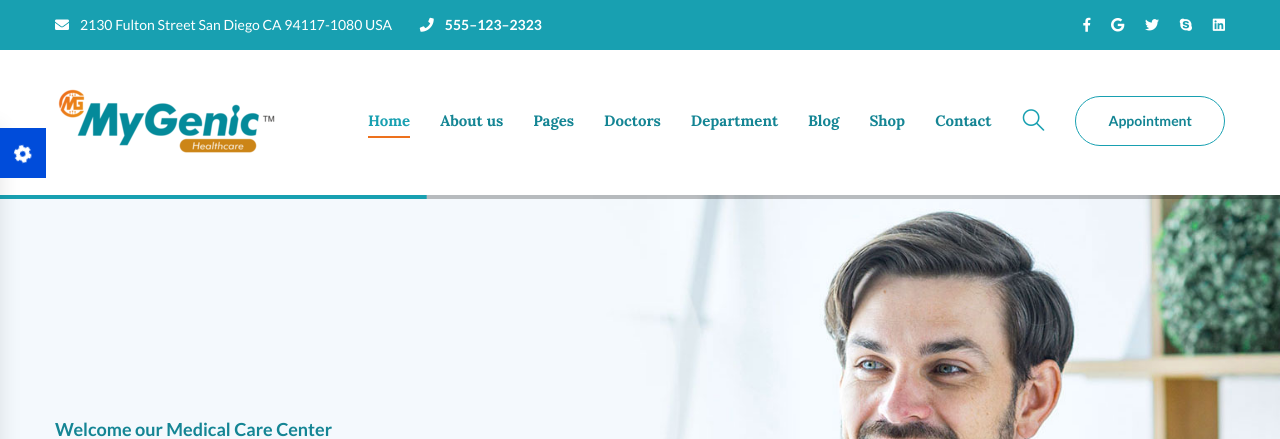
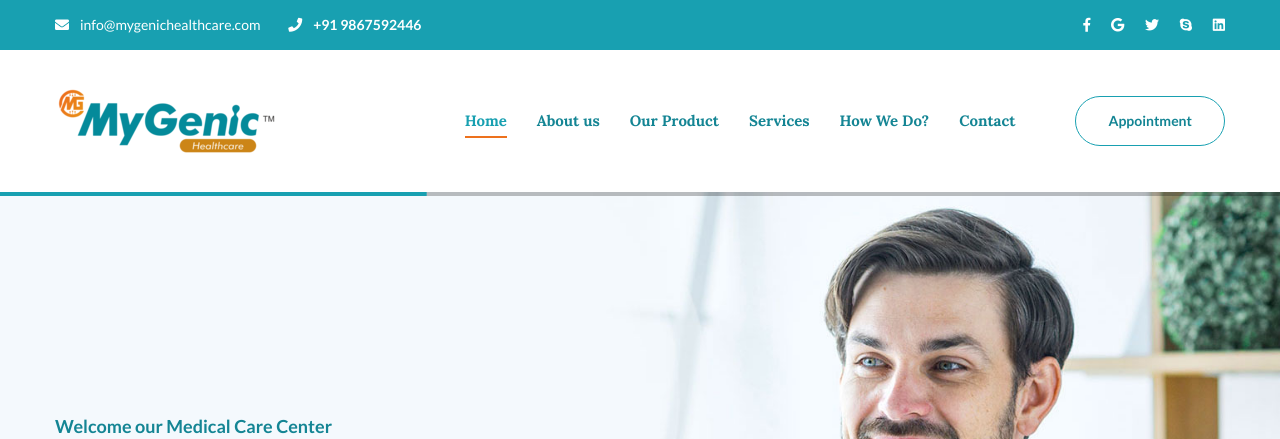
Before and after one commit to DeveloperSnehal/Mygenic_third, a PHP site: page / in a window 1280 px wide. Shown: the top 439 px of the page. Run offline with PHP 8.4, Linux system fonts and the light colour scheme.

```diff
--- a/footer.php
+++ b/footer.php
@@ -12,7 +12,7 @@
                         <div class="footer-column col-lg-7 col-md-6 col-sm-12">
                             <div class="footer-widget logo-widget">
                                 <div class="logo">
-                                    <a href="index.html"><img src="images/mygenic-logo-tm.png" alt="" /></a>
+                                    <a href="index.php"><img src="images/mygenic-logo-tm.png" alt="" /></a>
                                 </div>
                                 <div class="text">Meditech is a library of health and medical templates with
                                     predefined web elements which helps you to build your medical templates best
@@ -33,16 +33,16 @@
                         <div class="footer-column col-lg-5 col-md-6 col-sm-12">
                             <div class="footer-widget links-widget">
                                 <div class="footer-title  clearfix">
-                                    <h2>Departments</h2>
+                                    <h2>Our Company</h2>
                                     <div class="separator"></div>
                                 </div>
                                 <ul class="footer-list">
-                                    <li><a href="#">Surgery & Radiology</a></li>
-                                    <li><a href="#">Family Medicine</a></li>
-                                    <li><a href="#">Women’s Health</a></li>
-                                    <li><a href="#">Optician</a></li>
-                                    <li><a href="#">Pediatrics</a></li>
-                                    <li><a href="#">Dermatology</a></li>
+                                    <li><a href="#">Home</a></li>
+                                    <li><a href="#">About Us</a></li>
+                                    <li><a href="#">Our Products</a></li>
+                                    <li><a href="#">How We Do?</a></li>
+                                    <li><a href="#">Research & Development</a></li>
+                                    <li><a href="#">Contact Us</a></li>
                                 </ul>
                             </div>
                         </div>
@@ -53,35 +53,19 @@
                     <div class="row clearfix">
                         <!--Footer Column-->
                         <div class="footer-column col-lg-6 col-md-6 col-sm-12">
-                            <div class="footer-widget news-widget">
+                        <div class="footer-widget links-widget">
                                 <div class="footer-title  clearfix">
-                                    <h2>News Update</h2>
+                                    <h2>Our Services</h2>
                                     <div class="separator"></div>
                                 </div>
-                                <!--News Widget Block-->
-                                <div class="news-widget-block">
-                                    <div class="widget-inner">
-                                        <div class="image">
-                                            <img src="images/resource/news-image-1.jpg" alt="" />
-                                        </div>
-                                        <h3><a href="blog-detail.html">Integrative Medicine And Cancer
-                                                Treatment</a></h3>
-                                        <div class="post-date">July 11, 2023</div>
-                                    </div>
-                                </div>
-                                <!--News Widget Block-->
-                                <div class="news-widget-block">
-                                    <div class="widget-inner">
-                                        <div class="image">
-                                            <img src="images/resource/news-image-2.jpg" alt="" />
-                                        </div>
-                                        <h3><a href="blog-detail.html">Achieving Better Health Care One Patient
-                                                Time</a></h3>
-                                        <div class="post-date">July 11, 2023</div>
-                                    </div>
-                                </div>
-                            </div>
-                        </div>
+                                <ul class="footer-list">
+                                    <li><a href="#">Contract Manufacturer</a></li>
+                                    <li><a href="#">Third Party Pharma Manufacturer</a></li>
+                                    <li><a href="#">Quality Medicine Supplier</a></li>
+                                    <li><a href="#">Leading Pharmaceutical Exporter</a></li>
+                                    <li><a href="#">Research and Development</a></li>
+                                </ul>
+                            </div>                        </div>
                         <!--Footer Column-->
                         <div class="footer-column col-lg-6 col-md-6 col-sm-12">
                             <div class="footer-widget contact-widget">
@@ -90,13 +74,12 @@
                                     <div class="separator"></div>
                                 </div>
                                 <ul class="contact-list">
-                                    <li><span class="icon flaticon-placeholder"></span>2130 Fulton Street San
-                                        Diego <br> CA 94117-1080 USA</li>
-                                    <li><span class="icon flaticon-call"></span>Mon to Fri : 08:30 - 18:00 <br>
+                                    <li><span class="icon flaticon-placeholder"></span>Office No- 2 Plot No- 98, Sector 35 Dolphin Platinum Kamothe, Navi Mumbai, Maharashtra, India</li>
+                                    <li><span class="icon flaticon-call"></span><br>
                                         <a href="tel:+898-68679-575-09">+898 68679 575 09</a>
                                     </li>
-                                    <li><span class="icon flaticon-message"></span>Do you have a Question? <a
-                                            href="mailto:info@gmail.com">info@gmail.com</a></li>
+                                    <li><span class="icon flaticon-message"></span>Do you have a Question?
+                                    <a href="mailto:info@gmail.com" style="font-size: 15px;">info@mygenichealthcare.com</a></li>
                                 </ul>
                             </div>
                         </div>
@@ -148,39 +131,6 @@
     </div>
 </div>
 
-<!-- Color Palate / Color Switcher -->
-<div class="color-palate">
-    <div class="color-trigger">
-        <i class="fas fa-cog"></i>
-    </div>
-    <div class="color-palate-head">
-        <h6>Choose Your Color</h6>
-    </div>
-    <div class="various-color clearfix">
-        <div class="colors-list">
-            <span class="palate default-color active" data-theme-file="css/color-themes/default-theme.css"></span>
-            <span class="palate green-color" data-theme-file="css/color-themes/green-theme.css"></span>
-            <span class="palate olive-color" data-theme-file="css/color-themes/olive-theme.css"></span>
-            <span class="palate orange-color" data-theme-file="css/color-themes/orange-theme.css"></span>
-            <span class="palate purple-color" data-theme-file="css/color-themes/purple-theme.css"></span>
-            <span class="palate teal-color" data-theme-file="css/color-themes/teal-theme.css"></span>
-            <span class="palate brown-color" data-theme-file="css/color-themes/brown-theme.css"></span>
-            <span class="palate redd-color" data-theme-file="css/color-themes/redd-color.css"></span>
-        </div>
-    </div>
-
-    <ul class="rtl-version option-box">
-        <li class="rtl">RTL Version</li>
-        <li>LTR Version</li>
-    </ul>
-
-    <a href="#" class="purchase-btn">Purchase now $17</a>
-    <div class="palate-foo">
-        <span>You will find much more options for colors and styling in admin panel. This color picker is used only
-            for demonstation purposes.</span>
-    </div>
-</div>
-
 <!--Scroll to top-->
 <script src="js/jquery.js"></script>
 <script src="js/popper.min.js"></script>
--- a/header.php
+++ b/header.php
@@ -10,7 +10,7 @@
 	<link href="css/style.css" rel="stylesheet">
 	<link href="css/responsive.css" rel="stylesheet">
 	<!--Color Switcher Mockup-->
-	<link href="css/color-switcher-design.css" rel="stylesheet">
+	<!------<link href="css/color-switcher-design.css" rel="stylesheet">---->
 	<!--Color Themes-->
 	<link id="theme-color-file" href="css/color-themes/default-theme.css" rel="stylesheet">
 	<link rel="shortcut icon" href="images/favicon.png" type="image/x-icon">
@@ -33,10 +33,10 @@
 					<div class="top-left clearfix">
 						<ul class="list">
 							<li>
-								<span class="icon fas fa-envelope"></span> 2130 Fulton Street San Diego CA 94117-1080 USA
+								<span class="icon fas fa-envelope"></span> info@mygenichealthcare.com
 							</li>
 							<li>
-								<span class="icon fas fa-phone"></span> <a href="tel:+555–123–2323"> 555–123–2323</a>
+								<span class="icon fas fa-phone"></span> <a href="tel:+91 9867592446"> +91 9867592446</a>
 							</li>
 						</ul>
 					</div>
@@ -76,7 +76,7 @@
 									<ul class="navigation clearfix">
 										<li class="current dropdown"><a href="#">Home</a></li>
 										<li class="dropdown"><a href="#">About us</a></li>
-										<li class="dropdown has-mega-menu"><a href="#">Pages</a>
+										<li class="dropdown has-mega-menu"><a href="#">Our Product</a>
 											<div class="mega-menu">
 												<div class="mega-menu-bar row clearfix">
 													<div class="column col-md-3 col-xs-12">
@@ -115,11 +115,9 @@
 												</div>
 											</div>
 										</li>
-										<li class="dropdown"><a href="#">Doctors</a></li>
-										<li class="dropdown"><a href="#">Department</a></li>
-										<li class="dropdown"><a href="#">Blog</a></li>
-										<li class="dropdown"><a href="#">Shop</a></li>
-										<li><a href="contact.html">Contact</a></li>
+										<li class="dropdown"><a href="#">Services</a></li>
+										<li class="dropdown"><a href="#">How We Do?</a></li>
+										<li><a href="contact.php">Contact</a></li>
 									</ul>
 								</div>
 							</nav>
@@ -127,11 +125,9 @@
 
 							<!-- Main Menu End-->
 							<div class="outer-box clearfix">
-								<!-- Search Btn -->
-								<div class="search-box-btn"><span class="icon flaticon-search"></span></div>
 								<!-- Button Box -->
 								<div class="btn-box">
-									<a href="contact.html" class="theme-btn btn-style-one"><span class="txt">Appointment</span></a>
+									<a href="contact.php" class="theme-btn btn-style-one"><span class="txt">Appointment</span></a>
 								</div>
 							</div>
 						</div>
```
Also changed, not shown: contact.php (added, +131 -0 lines), index.php (+13 -87 lines).
